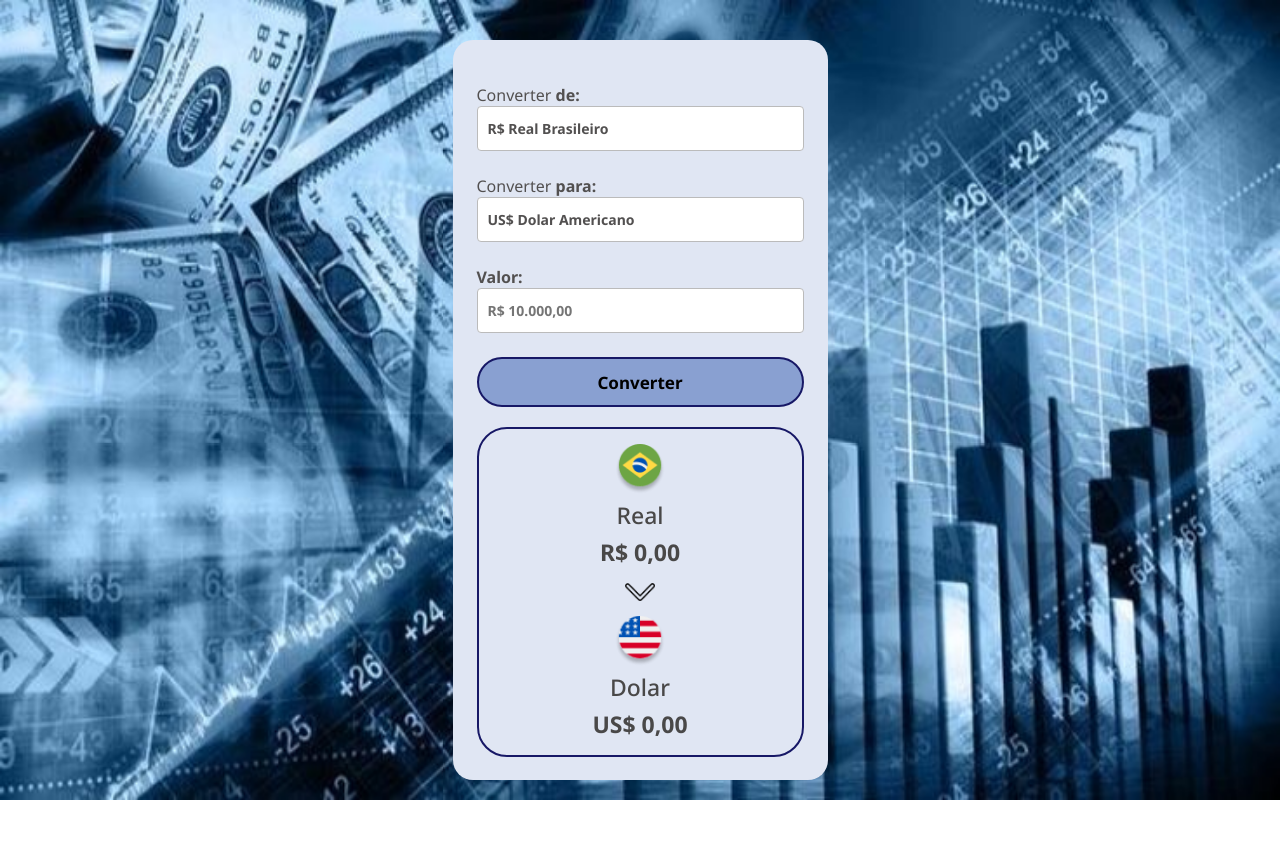
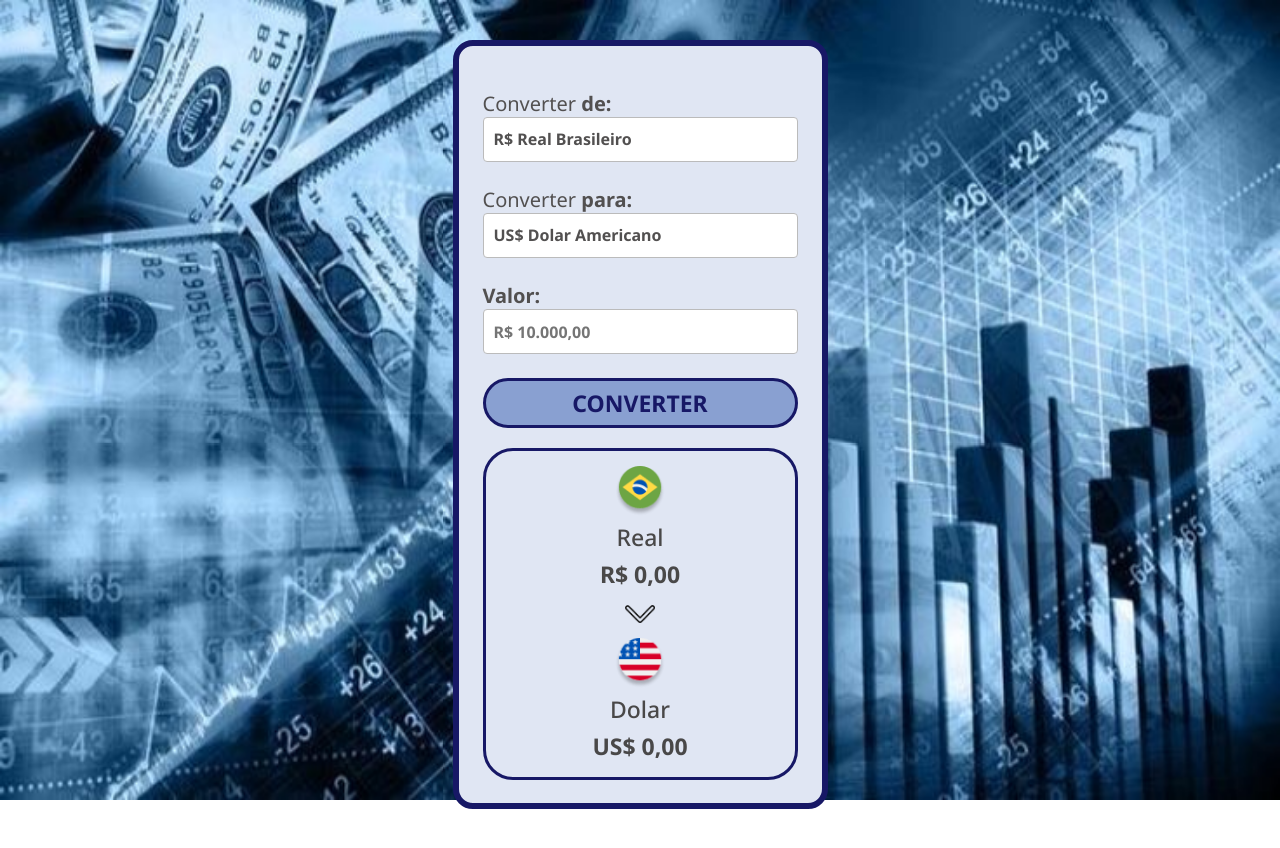
Before and after one commit to Jheehsummer/Conversor-de-Moeda, a plain HTML site: page index.html in a window 1280 px wide. Before the commit the page ends 820 px from the top, so only its background shows below. Drawn offline with Linux system fonts and the light colour scheme.

Commit message:
alteração no css

```diff
--- a/index.html
+++ b/index.html
@@ -55,7 +55,7 @@
             <input class="input-currency" placeholder="R$ 10.000,00">
         </label>
 
-        <button class="convert-button">Converter</button>
+        <button class="convert-button">CONVERTER</button>
 
         <section>
             <div class="currency-box">
--- a/style.css
+++ b/style.css
@@ -30,10 +30,13 @@ main {
     margin: 40px auto;
     padding: 44px 24px 23px;
     margin-bottom: 40px;
+    border: 6px solid #171866;
 }
 
 label {
-    color: #525050
+    color: #525050;
+    font-size: 20px;
+
 }
 
 select,
@@ -46,21 +49,21 @@ input {
     margin-bottom: 24px;
     padding: 10px;
     font-weight: 700;
-    font-size: 14px;
+    font-size: 16px;
     color: #525050;
     appearance: none;
     cursor: pointer;
 }
 
 button {
-    border: 2px solid #171866;
+    border: 3px solid #171866;
     border-radius: 30px;
     height: 50px;
     width: 100%;
     background-color: #4569b88e;
-    color: #000000;
+    color: #171866;
     font-weight: 700;
-    font-size: 17px;
+    font-size: 23px;
     margin-bottom: 20px;
     display: block;
     margin-left: auto;
@@ -83,6 +86,7 @@ section {
     display: flex;
     flex-direction: column;
     align-items: center;
+    border: 3px solid #171866;
 }
 
 .arrow {
```
